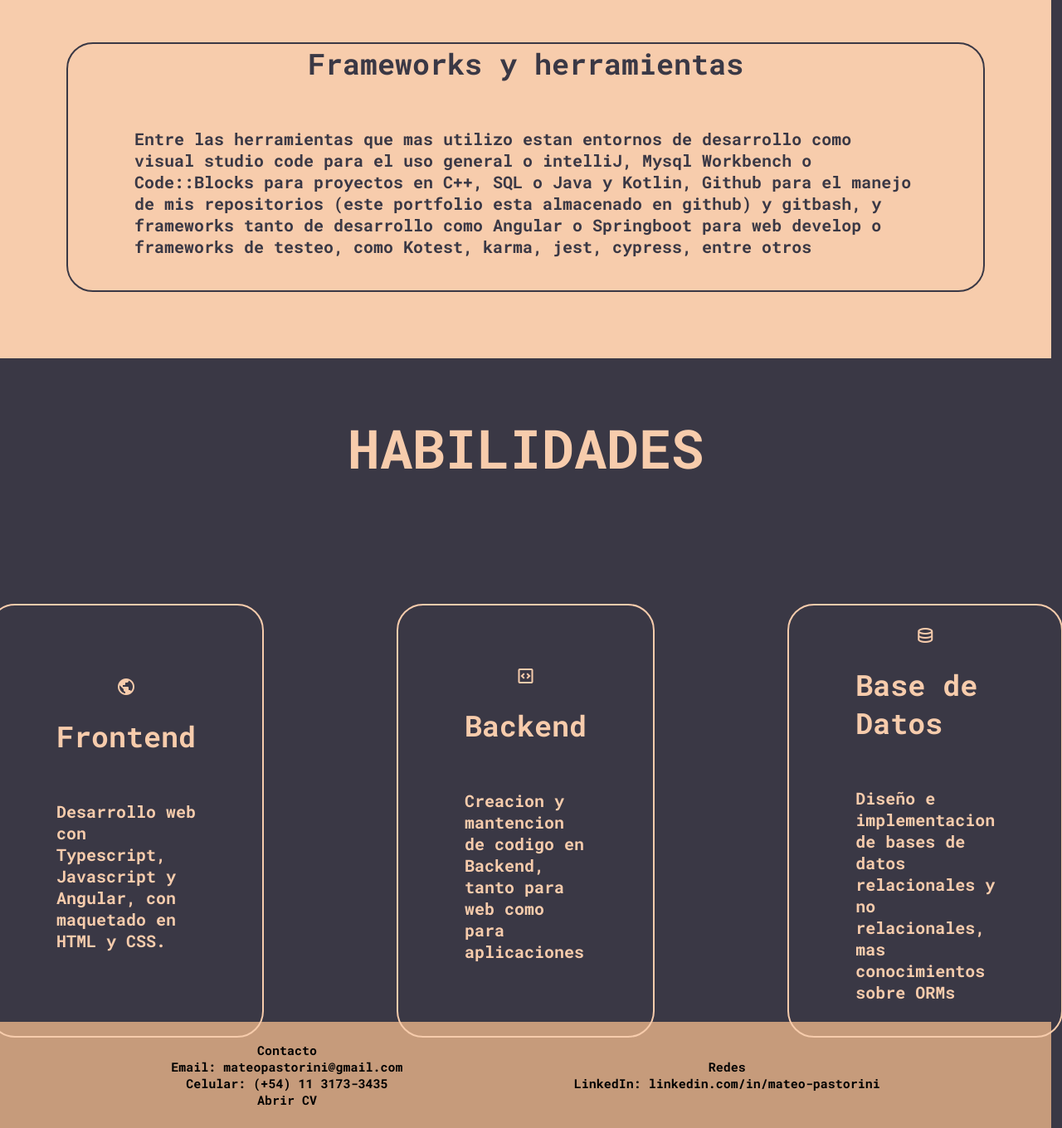
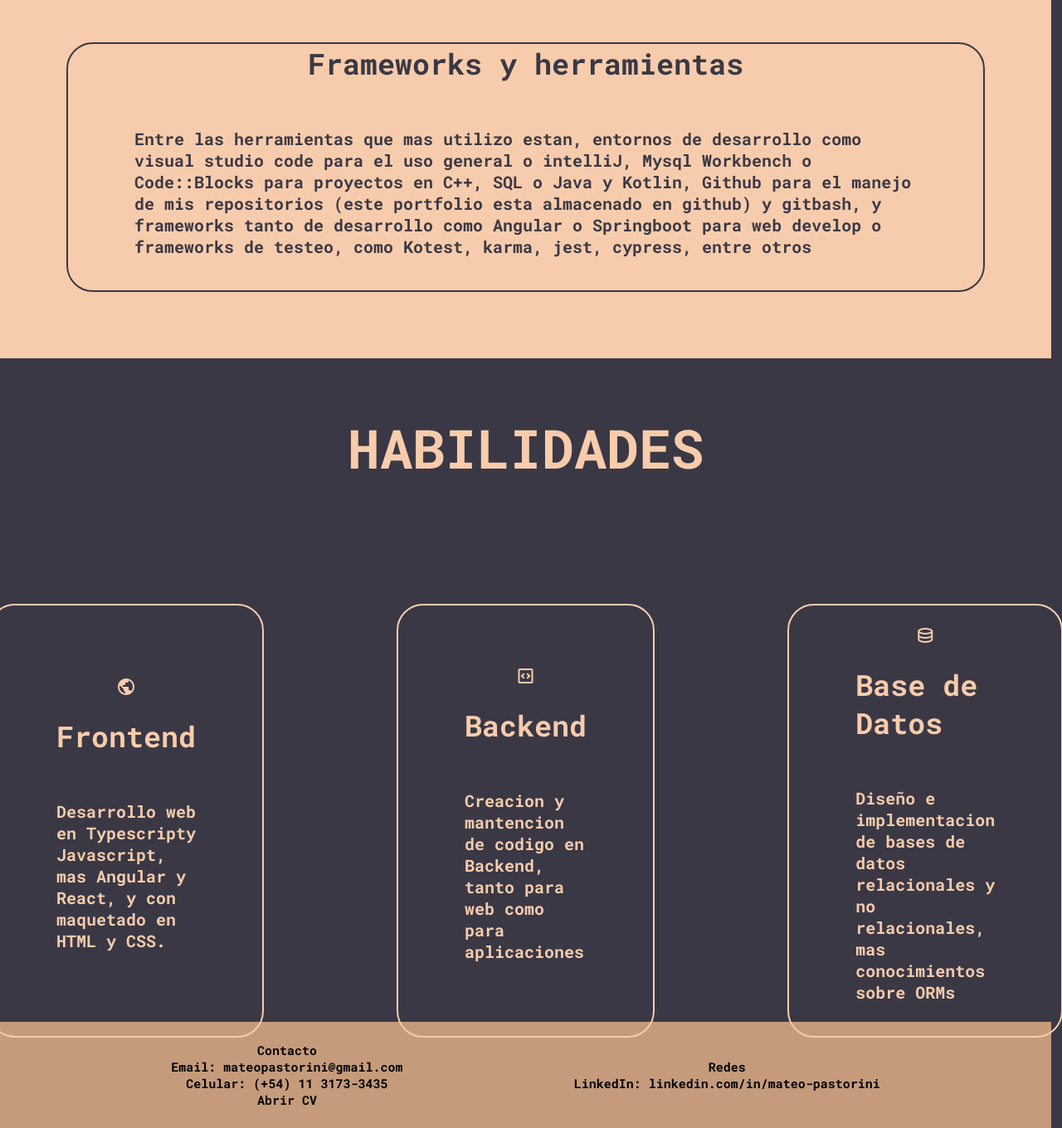
Before and after one commit to MatePasto/portfolio-web, a plain HTML site: page index.html in a window 1280 px wide. Shown: the part 2280-3640 px from the top of the page at 83% size. Drawn offline with nearby package versions, Linux system fonts and the light colour scheme.

Commit message:
Update index.html

```diff
--- a/index.html
+++ b/index.html
@@ -57,7 +57,7 @@
             </div>
             <div class="content-inverted">
                 <h1 class="title-small-inverted">Frameworks y herramientas</h1>
-                <p class="description-inverted">Entre las herramientas que mas utilizo estan entornos de desarrollo como visual studio code para el uso general o intelliJ, Mysql Workbench o Code::Blocks para proyectos en C++, SQL o Java y Kotlin, Github para el manejo de mis repositorios (este portfolio esta almacenado en github) y gitbash, y frameworks tanto de desarrollo como Angular o Springboot para web develop o frameworks de testeo, como Kotest, karma, jest, cypress, entre otros</p>
+                <p class="description-inverted">Entre las herramientas que mas utilizo estan, entornos de desarrollo como visual studio code para el uso general o intelliJ, Mysql Workbench o Code::Blocks para proyectos en C++, SQL o Java y Kotlin, Github para el manejo de mis repositorios (este portfolio esta almacenado en github) y gitbash, y frameworks tanto de desarrollo como Angular o Springboot para web develop o frameworks de testeo, como Kotest, karma, jest, cypress, entre otros</p>
             </div>
         </div>
     </div>
@@ -71,7 +71,7 @@
                     public
                 </span>
                 <h1 class="title-small">Frontend</h1>
-                <p class="description">Desarrollo web con Typescript, Javascript y Angular, con maquetado en HTML y CSS.</p>
+                <p class="description">Desarrollo web en Typescripty Javascript, mas Angular y React, y con maquetado en HTML y CSS.</p>
             </div>
             <div class="content">
                 <span class="material-symbols-outlined">
```
